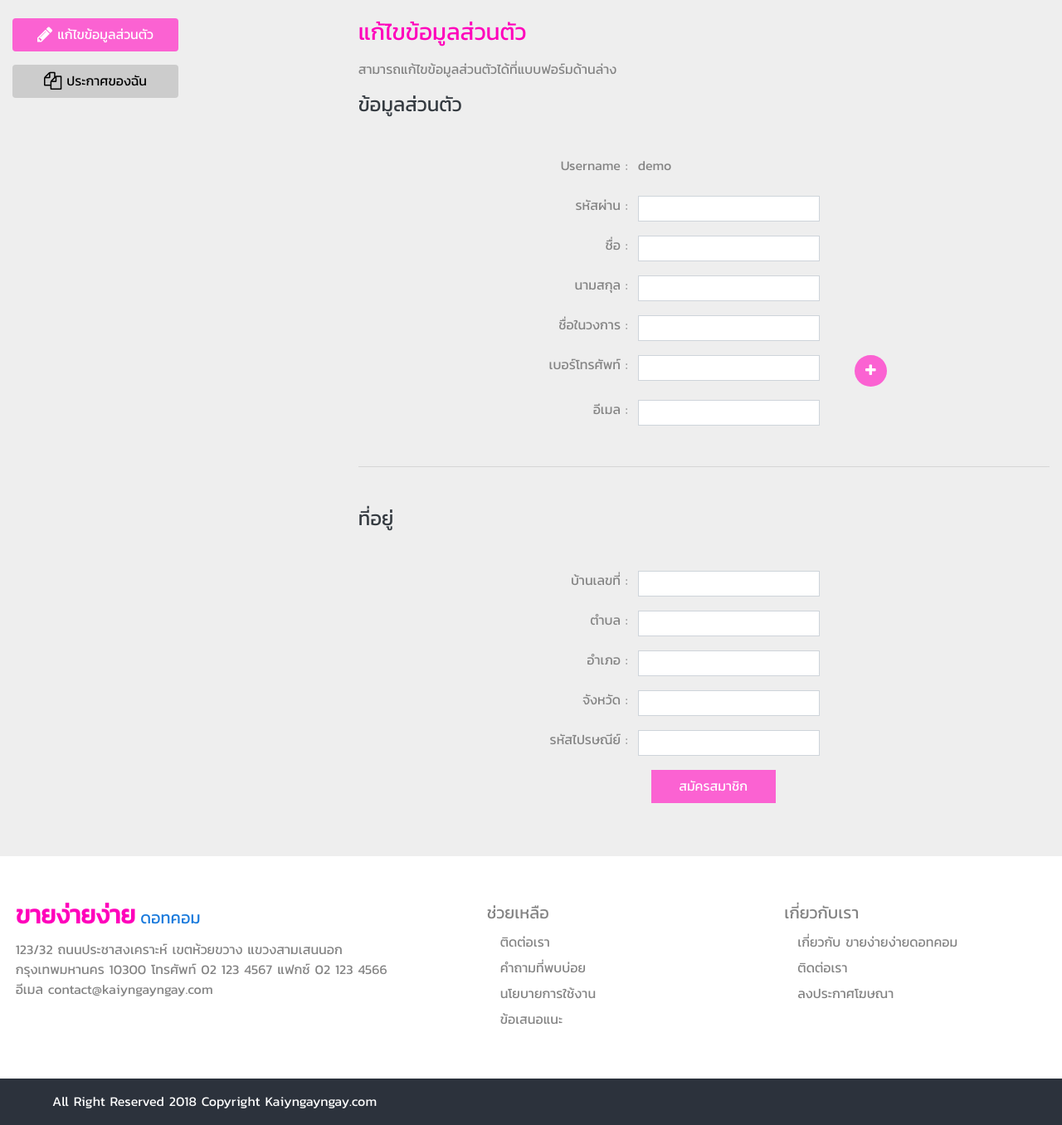
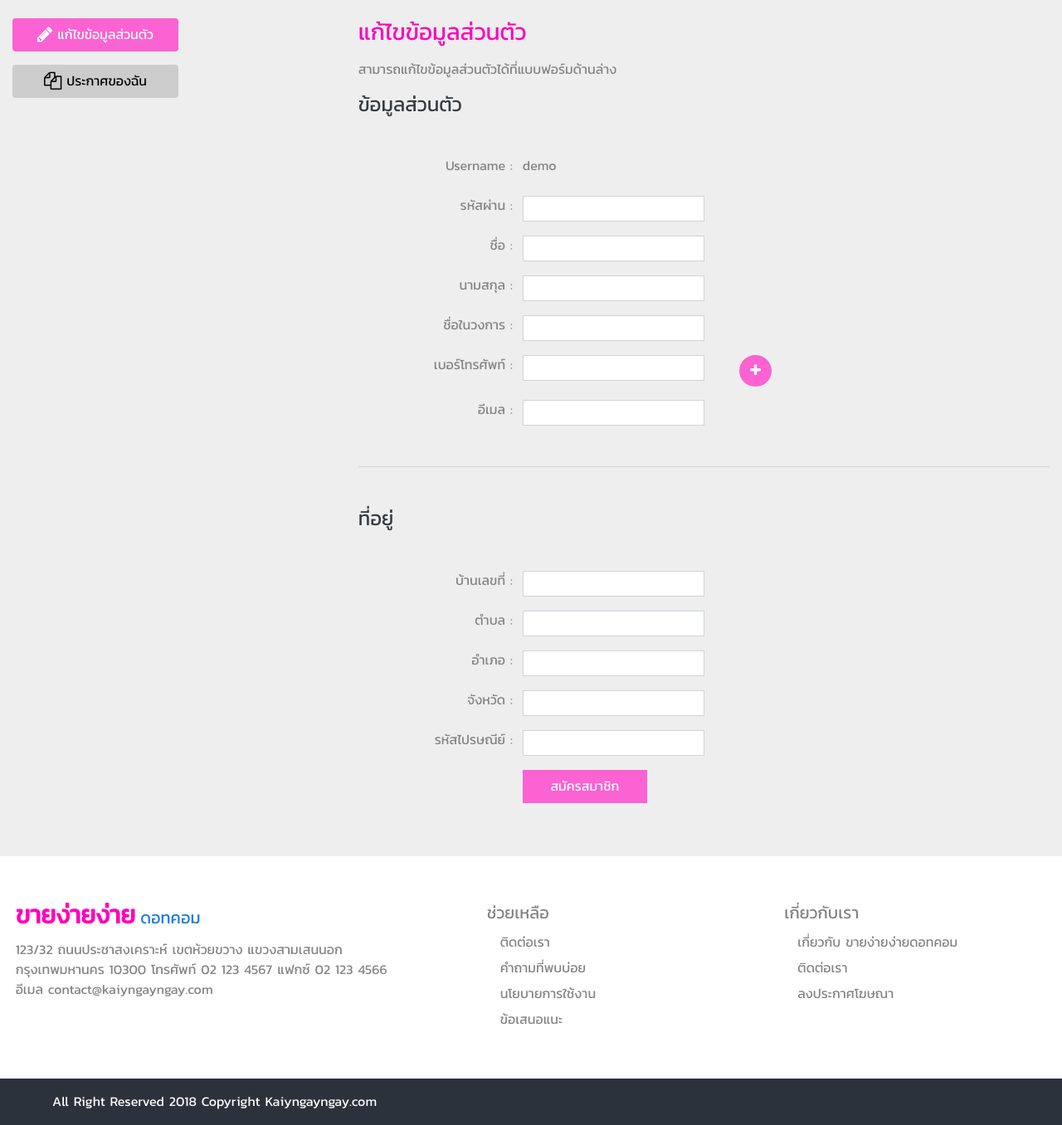
Before and after one commit to ILgenuine/kaingayngay, a PHP site: page /editprofile.php in a window 1280 px wide. Shown: the part 221-1577 px from the top of the page at 83% size. Run offline with PHP 8.4, Linux system fonts and the light colour scheme; some libraries are stand-ins or nearby versions.

Commit message:
Fix Button and Overly-right Layout

```diff
--- a/editprofile.php
+++ b/editprofile.php
@@ -13,7 +13,7 @@
       <div class="row row-content mt-4 mb-5 mx-0">
 
 
-        <div class="col-lg-4 col-10 px-0 mx-auto ">
+        <div class="col-lg-4 col-10 px-0 mx-lg-auto mx-auto ">
 
           <div class="mb-3 ml-lg-0 ml-md-0 ml-3">
             <a class="text-black" href="index.php">หน้าหลัก</a> > <label class="text-blue"> แก้ไขข้อมูลส่วนตัว</label>
@@ -40,15 +40,10 @@
             </a>
           </div>
 
-
         </div>
 
 
-
-
-
         <div class="mx-md-auto col-lg-8 col-md-11 col-12 px-0">
-
 
 
               <div class="page-title mt-5 ml-lg-0 ml-md-0 ml-3 mb-3 align-sm-center align-md-center">
@@ -61,21 +56,21 @@
                 <label>สามารถแก้ไขข้อมูลส่วนตัวได้ที่แบบฟอร์มด้านล่าง</label>
               </div>
 
-              <div class="mb-lg-5 ml-lg-0 ml-md-0  px-md-0 px-3 align-sm-center align-md-center">
+              <div class="mb-lg-5 ml-lg-0 ml-md-0 px-md-0 px-3 align-sm-center align-md-center">
                 <h4 class="text-dark">ข้อมูลส่วนตัว</h4>
               </div>
 
 
 
-              <div class="mb-5 col-lg-8 col-md-10 col-12 px-0 mx-auto">
+              <div class="mb-5 col-lg-8 col-md-10 col-12 px-0 mx-lg-0 mx-auto">
 
                 <div class="col-12">
                   <div class="form-group row mx-0">
                     <label class="mr-md-1 mx-auto col-lg-3 col-md-3 col-11 align-right align-md-right align-sm-center px-0">
                       Username :
                     </label>
-                    <div class="ml-md-2 mx-auto col-lg-5 col-md-5 col-8 px-0">
-                      <label>demo</label>
+                    <div class="col-lg-5 col-md-5 col-8 px-0 ml-md-2 mx-auto text-md-left text-center">
+                      <label >demo</label>
                     </div>
                     <div class="mt-2 mt-md-0 ml-md-0 mx-auto col-lg-1 col-md-1 col-12 px-0 align-center">
                     </div>
@@ -180,7 +175,7 @@
                <h4 class="text-dark">ที่อยู่</h4>
              </div>
 
-             <div class="col-lg-8 col-md-10 col-12 px-0 mx-auto">
+             <div class="col-lg-8 col-md-10 col-12 px-0 mx-lg-0 mx-auto">
 
                <div class="col-12">
                  <div class="form-group row mx-0">
@@ -250,7 +245,7 @@
                  </div>
                </div>
 
-               <div class="col-12">
+               <!-- <div class="col-12">
                  <div class="form-group row mx-0">
                    <label class="d-none d-md-none d-lg-block mr-md-0 mx-auto col-lg-4 col-md-3 col-11 align-right align-md-right align-sm-center px-0">
                    </label>
@@ -262,6 +257,23 @@
                      </button>
                    </div>
                    <div class="mt-2 ml-md-5 mx-auto col-lg-1 col-md-5 col-12 px-0 align-center">
+                   </div>
+                 </div>
+               </div> -->
+
+               <div class="col-12">
+                 <div class="form-group row mx-0">
+                   <label class="mr-md-1 mx-auto col-lg-3 col-md-2 col-11 align-right align-md-right align-sm-center px-0">
+
+                   </label>
+                   <div class="ml-md-2 mx-auto col-lg-5 col-md-3 col-8 px-0">
+                     <button class="mx-auto mx-md-auto mx-lg-0 nav-link login-btn align-center">
+                         <p class=" mb-0">
+                           สมัครสมาชิก
+                         </p>
+                     </button>
+                   </div>
+                   <div class="mt-2 mt-md-0 ml-md-0 mx-auto col-lg-1 col-md-1 col-12 px-0 align-center">
                    </div>
                  </div>
                </div>
```
Also changed, not shown: register.php (+17 -1 lines), sell.php (+17 -1 lines).
